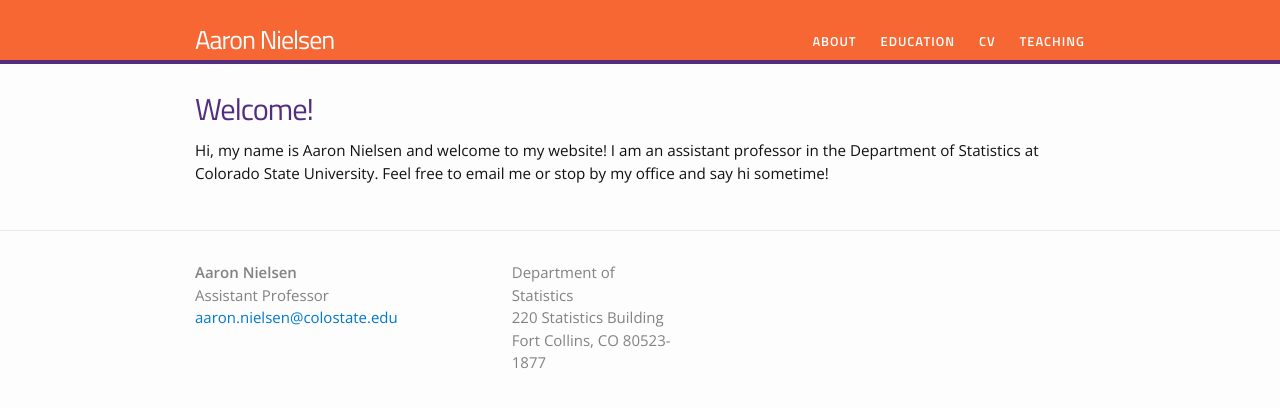
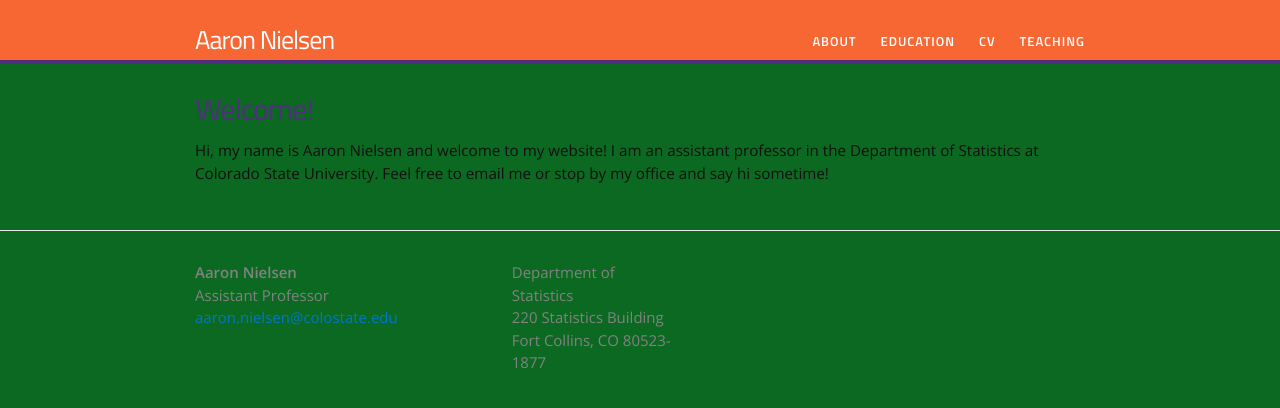
Before and after one commit to aaron-nielsen/aaron-nielsen.github.io, a Jekyll site: the page built from index.html, in a window 1280 px wide. Shown: the top 408 px of the page. Built offline with Jekyll 4.4.1, drawn with Linux system fonts in a browser that asks for light colours.

Commit message:
Update main.scss

```diff
--- a/css/main.scss
+++ b/css/main.scss
@@ -14,7 +14,7 @@
 $spacing-unit:     30px;
 
 $text-color:       #111;
-$background-color: #fdfdfd;
+$background-color: #0c6921;
 $brand-color:      #0077CC;
 // $gameday-sky: #109dc0;
 $clemson-purple:      #522d80;
```
